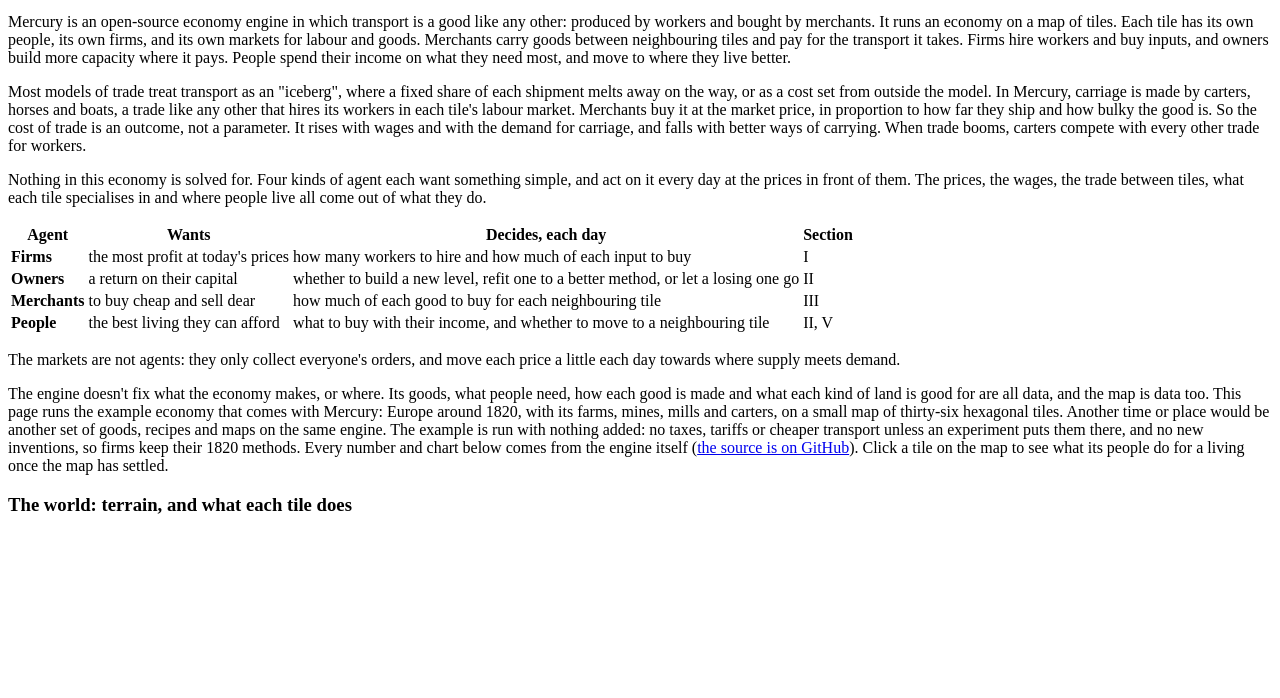
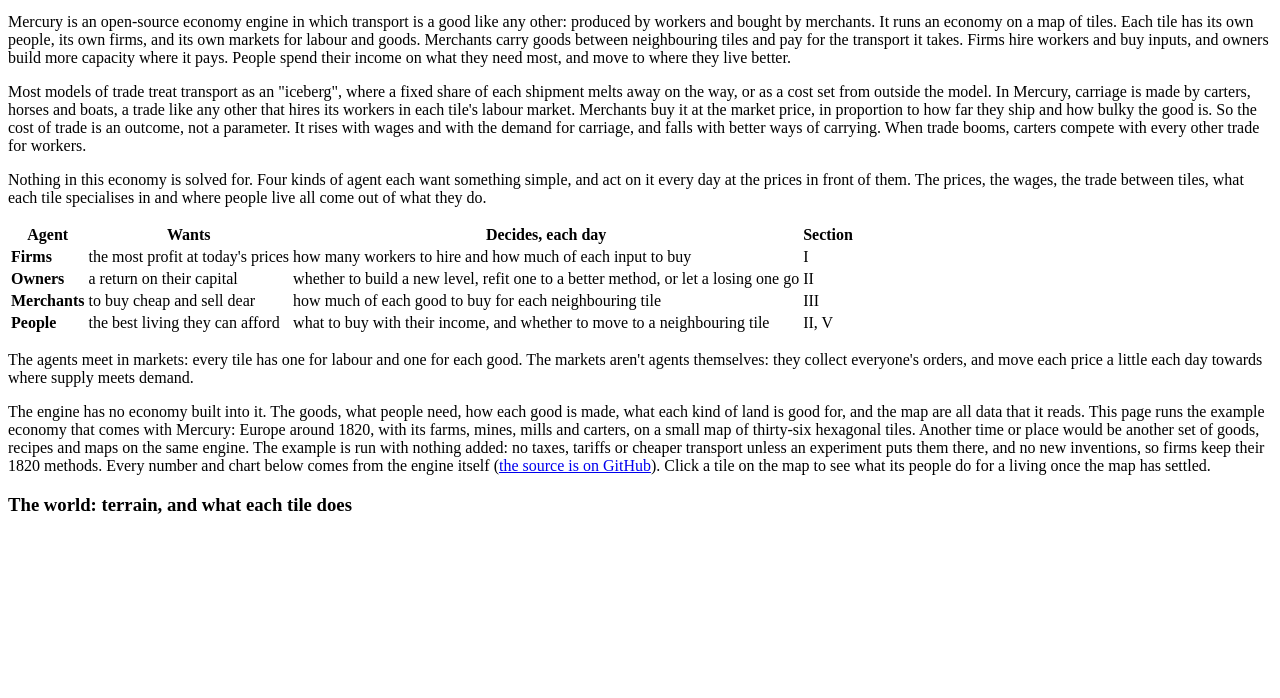
Before and after one commit to rasmusbergpalm/mercury, a plain HTML site: page tools/explainer/economy.html in a window 1280 px wide. Shown: the part 87-785 px from the top of the page. Drawn offline with Linux system fonts and the light colour scheme; a web font is replaced by a local one.

Commit message:
Economy page: the agents meet in markets; the engine has no economy built in
Co-Authored-By: Claude Opus 5.5 <noreply@anthropic.com>
Claude-Session: https://claude.ai/code/session_01WQsAhEvtmrHaZeTBw7uau4

```diff
--- a/tools/explainer/economy.html
+++ b/tools/explainer/economy.html
@@ -21,8 +21,8 @@ __STYLE__</style>
 <tr><td><b>Merchants</b></td><td>to buy cheap and sell dear</td><td>how much of each good to buy for each neighbouring tile</td><td>III</td></tr>
 <tr><td><b>People</b></td><td>the best living they can afford</td><td>what to buy with their income, and whether to move to a neighbouring tile</td><td>II, V</td></tr>
 </table></div>
-<p>The markets are not agents: they only collect everyone's orders, and move each price a little each day towards where supply meets demand.</p>
-<p>The engine doesn't fix what the economy makes, or where. Its goods, what people need, how each good is made and what each kind of land is good for are all data, and the map is data too. This page runs the example economy that comes with Mercury: Europe around 1820, with its farms, mines, mills and carters, on a small map of thirty-six hexagonal tiles. Another time or place would be another set of goods, recipes and maps on the same engine. The example is run with nothing added: no taxes, tariffs or cheaper transport unless an experiment puts them there, and no new inventions, so firms keep their 1820 methods. Every number and chart below comes from the engine itself (<a href="https://github.com/rasmusbergpalm/mercury">the source is on GitHub</a>). Click a tile on the map to see what its people do for a living once the map has settled.</p>
+<p>The agents meet in markets: every tile has one for labour and one for each good. The markets aren't agents themselves: they collect everyone's orders, and move each price a little each day towards where supply meets demand.</p>
+<p>The engine has no economy built into it. The goods, what people need, how each good is made, what each kind of land is good for, and the map are all data that it reads. This page runs the example economy that comes with Mercury: Europe around 1820, with its farms, mines, mills and carters, on a small map of thirty-six hexagonal tiles. Another time or place would be another set of goods, recipes and maps on the same engine. The example is run with nothing added: no taxes, tariffs or cheaper transport unless an experiment puts them there, and no new inventions, so firms keep their 1820 methods. Every number and chart below comes from the engine itself (<a href="https://github.com/rasmusbergpalm/mercury">the source is on GitHub</a>). Click a tile on the map to see what its people do for a living once the map has settled.</p>
 </div>
 
 <div class="figure" id="fig-world">
```
Also changed, not shown: web/static/economy.html (+2 -2 lines).
